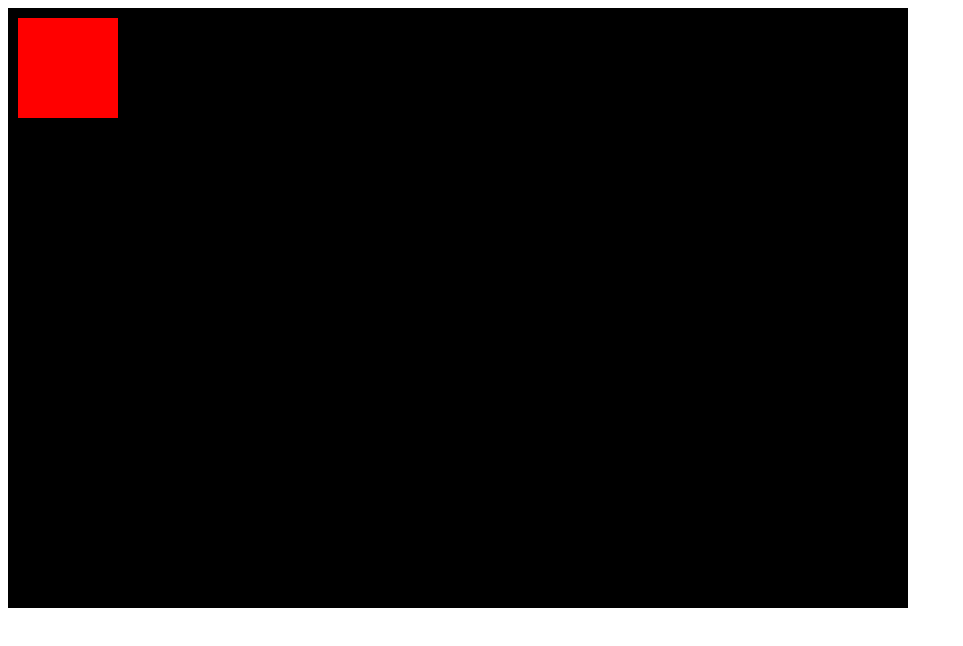
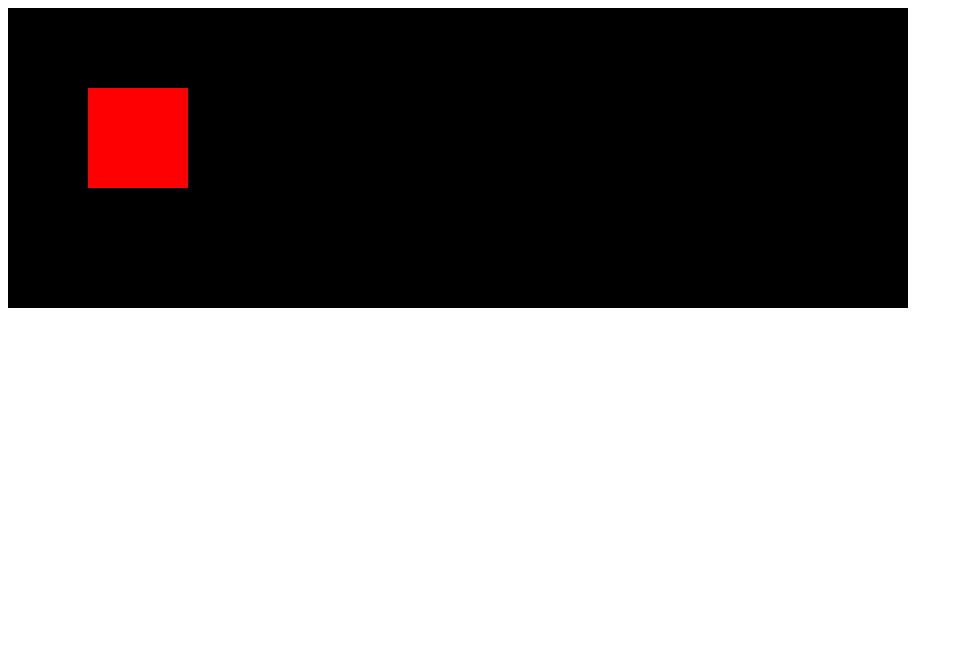
Before and after one commit to tmpvar/gamehackday-06-25-11, a website: page client/index.html in a window 1280 px wide. Shown: the whole page, without its empty margins (0-963 px from the left). Drawn offline with nearby package versions, Linux system fonts and the light colour scheme.

Commit message:
more rotation/rendering tweaking

```diff
--- a/client/index.html
+++ b/client/index.html
@@ -7,11 +7,8 @@
   </head>
   <body>
 
-    <canvas width="900" height ="600" id="render-target"></canvas>
-
-
+    <canvas width="900" height ="300" id="render-target"></canvas>
     <script type="text/javascript" src="js/index.js"></script>
-
     <script type="text/javascript">
       window.onload = bootstrap;
     </script>
--- a/client/js/index.js
+++ b/client/js/index.js
@@ -13,7 +13,7 @@
 
   var CONST = {
     THRUST : 10, // units
-    ROTATION_DELTA : 10 // degrees
+    ROTATION_DELTA : 0.1 // degrees
   };
 
   window.bootstrap = function() {
@@ -47,26 +47,26 @@
       */
       setInterval(function() {
         // Up
-        if (heldKeys[38]) {
+        if (heldKeys['38']) {
           // Thrust forward!
           ship.addVelocity(CONST.THRUST);
         }
 
         // Left
-        if (heldKeys[37]) {
+        if (heldKeys['37']) {
           ship.rotate(-CONST.ROTATION_DELTA)
         }
 
         // Right
-        if (heldKeys[39]) {
+        if (heldKeys['39']) {
           ship.rotate(CONST.ROTATION_DELTA)
         }
 
         // Fire!
-        if (heldKeys[32]) {
+        if (heldKeys['32']) {
           ship.fire();
         }
-      }, 16);
+      }, 33);
 
       /*
         Render loop
@@ -87,7 +87,7 @@
         };
 
         setTimeout(nextFrame, fps);
-      },fps)
+      }, fps);
     }();
   };
 
--- a/shared/shared.js
+++ b/shared/shared.js
@@ -5,9 +5,14 @@
       scene.players.push(this);
 
       this.render = function(ctx) {
-        ctx.fillStyle = "red";
-        ctx.fillRect(x, y, 100, 100);
-      }
+        ctx.save()
+          ctx.translate(x+50, y+50);
+          ctx.rotate(this._.rotation);
+          ctx.translate(x, y);
+          ctx.fillStyle = "red";
+          ctx.fillRect(x, y, 100, 100);
+        ctx.restore();
+      };
     }
   };
 
@@ -18,10 +23,10 @@
       fuel     : 100
     },
     rotate : function(degrees) {
-      this.rotation += degrees;
+      this._.rotation += degrees;
     },
-    addThrust : function(amount) {
-      this.thrust += amount;
+    addVelocity : function(amount) {
+      this._.thrust += amount;
     }
   };
 
```
